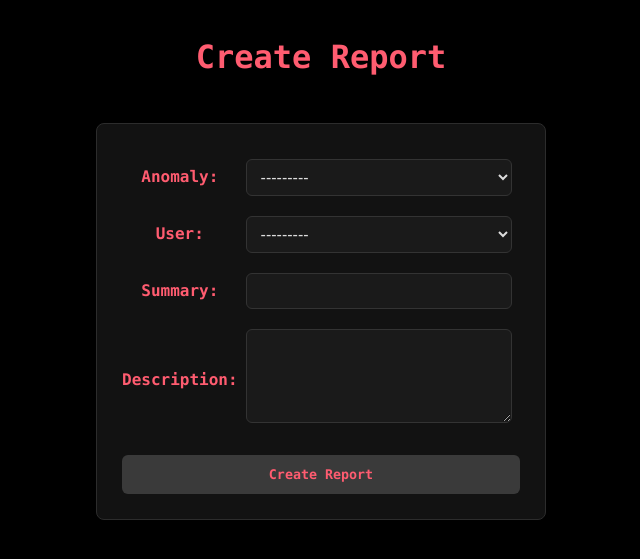
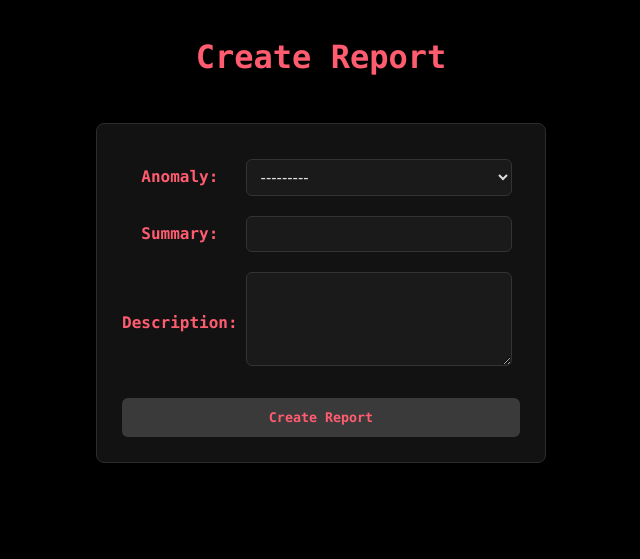
Before and after one commit to husain-folath/Anomaly-Control, a Django app: page /reports/create/ in a window 1280 px wide. Shown: the part 76-635 px from the top of the page, without its empty margins (319-959 px from the left). Run offline with Django 5.2, Linux system fonts and the light colour scheme; the visitor is signed in with stand-in values (Sample User, id 1); data comes from the database, SQL or seed files in the repository; data that the repository does not hold is empty.

Commit message:
made the object class show up in the entities detail page and have made the author/user be the current user when creating a incident/report

```diff
--- a/main_app/forms.py
+++ b/main_app/forms.py
@@ -1,8 +1,10 @@
 from django import forms
 from django.contrib.auth.forms import UserCreationForm
-from .models import User, Report, Entity, Incident
+from .models import User, Report, Incident, Entity
 
-
+# ------------------------
+# User Signup Form
+# ------------------------
 class CustomUserCreationForm(UserCreationForm):
     class Meta(UserCreationForm.Meta):
         model = User
@@ -15,36 +17,36 @@ class CustomUserCreationForm(UserCreationForm):
             "password2",
             "clearance_level",
             "role",
-            'avatar',
+            "avatar",
         )
 
-
+# ------------------------
+# Report Form
+# ------------------------
 class ReportForm(forms.ModelForm):
     class Meta:
         model = Report
+        # Exclude 'user' so it will be set automatically in views
         fields = [
             'anomaly',   # ForeignKey to Entity
-            'user',      # ForeignKey to User
             'summary',
             'description',
         ]
         widgets = {
             'anomaly': forms.Select(attrs={'class': 'form-control'}),
-            'user': forms.Select(attrs={'class': 'form-control'}),
             'summary': forms.TextInput(attrs={'class': 'form-control'}),
             'description': forms.Textarea(attrs={'class': 'form-control', 'rows': 4}),
         }
 
-
-from django import forms
-from .models import Incident, Entity
-
+# ------------------------
+# Incident Form
+# ------------------------
 class IncidentForm(forms.ModelForm):
     class Meta:
         model = Incident
+        # Exclude 'reporter' so it will be set automatically in views
         fields = [
             'anomaly',       # ForeignKey to Entity
-            'reporter',      # ForeignKey to User
             'title',
             'severity',
             'short_description',
@@ -52,7 +54,6 @@ class IncidentForm(forms.ModelForm):
         ]
         widgets = {
             'anomaly': forms.Select(attrs={'class': 'form-control'}),
-            'reporter': forms.Select(attrs={'class': 'form-control'}),
             'title': forms.TextInput(attrs={'class': 'form-control'}),
             'severity': forms.Select(attrs={'class': 'form-control'}),
             'short_description': forms.Textarea(attrs={'class': 'form-control', 'rows': 4}),
--- a/main_app/static/css/entities/entity-detail.css
+++ b/main_app/static/css/entities/entity-detail.css
@@ -34,7 +34,7 @@ p {
 }
 
 /* Entity Image */
-img {
+.entity-img {
   display: block;
   margin: 0 auto 20px auto;
   border: 2px solid #333;
--- a/main_app/templates/entities/detail.html
+++ b/main_app/templates/entities/detail.html
@@ -9,8 +9,10 @@
 {% block content %}
 <h1>{{ entity.code }} - {{ entity.name }}</h1>
 
+<p><strong>Object Class:</strong> {{ entity.object_class }}</p>
+
 {% if entity.image %}
-    <img src="{{ entity.image.url }}" alt="{{ entity.name }}" style="max-width:300px;">
+    <img src="{{ entity.image.url }}" alt="{{ entity.name }}" class="entity-img" style="max-width:300px;">
 {% endif %}
 
 <h2>Description</h2>
--- a/main_app/views.py
+++ b/main_app/views.py
@@ -10,9 +10,10 @@ from django.contrib.auth.mixins import LoginRequiredMixin, UserPassesTestMixin
 from django.contrib.auth import login, get_user_model
 from django.urls import reverse_lazy
 from django.core.exceptions import PermissionDenied
+from django.db.models import Q
+from django.db import models
 from .models import Entity, Report, Incident
 from .forms import CustomUserCreationForm, ReportForm, IncidentForm
-from django.db import models  # <-- add this
 
 User = get_user_model()
 
@@ -44,7 +45,6 @@ def entity_index(request):
     allowed_classes = CLEARANCE_VISIBILITY.get(request.user.clearance_level, [Entity.ObjectClass.SAFE])
     entities = Entity.objects.filter(object_class__in=allowed_classes)
 
-    # Search/filter by code or name
     query = request.GET.get('q')
     if query:
         entities = entities.filter(models.Q(code__icontains=query) | models.Q(name__icontains=query))
@@ -82,7 +82,6 @@ class EntityDelete(LoginRequiredMixin, DeleteView):
 @login_required
 def report_index(request):
     reports = Report.objects.all()
-
     query = request.GET.get('q')
     if query:
         reports = reports.filter(
@@ -92,7 +91,6 @@ def report_index(request):
             Q(summary__icontains=query) |
             Q(created_at__icontains=query)
         )
-
     return render(request, 'reports/index.html', {'reports': reports})
 
 @login_required
@@ -109,6 +107,11 @@ class ReportCreate(LoginRequiredMixin, CreateView):
     template_name = 'reports/report_form.html'
     success_url = reverse_lazy('report_index')
 
+    def form_valid(self, form):
+        # Automatically set the current user as the reporter
+        form.instance.user = self.request.user
+        return super().form_valid(form)
+
 class ReportUpdate(LoginRequiredMixin, UpdateView):
     model = Report
     form_class = ReportForm
@@ -123,14 +126,9 @@ class ReportDelete(LoginRequiredMixin, DeleteView):
 # ======================
 # INCIDENTS
 # ======================
-from django.db.models import Q
-
 @login_required
 def incident_index(request):
-    # Start with all incidents (or filter by clearance if you have that logic)
     incidents = Incident.objects.all()
-
-    # Search/filter
     query = request.GET.get('q')
     if query:
         incidents = incidents.filter(
@@ -142,9 +140,7 @@ def incident_index(request):
             Q(status__icontains=query) |
             Q(date__icontains=query)
         )
-
     return render(request, 'incidents/index.html', {'incidents': incidents})
-
 
 @login_required
 def incident_detail(request, incident_id):
@@ -159,6 +155,11 @@ class IncidentCreate(LoginRequiredMixin, CreateView):
     form_class = IncidentForm
     template_name = 'incidents/incident_form.html'
     success_url = reverse_lazy('incident_index')
+
+    def form_valid(self, form):
+        # Automatically set the current user as the reporter
+        form.instance.reporter = self.request.user
+        return super().form_valid(form)
 
 class IncidentUpdate(LoginRequiredMixin, UpdateView):
     model = Incident
```
Also changed, not shown: media/entities/Screenshot_2025-06-17_130558_zEXGkxw.png (added).
